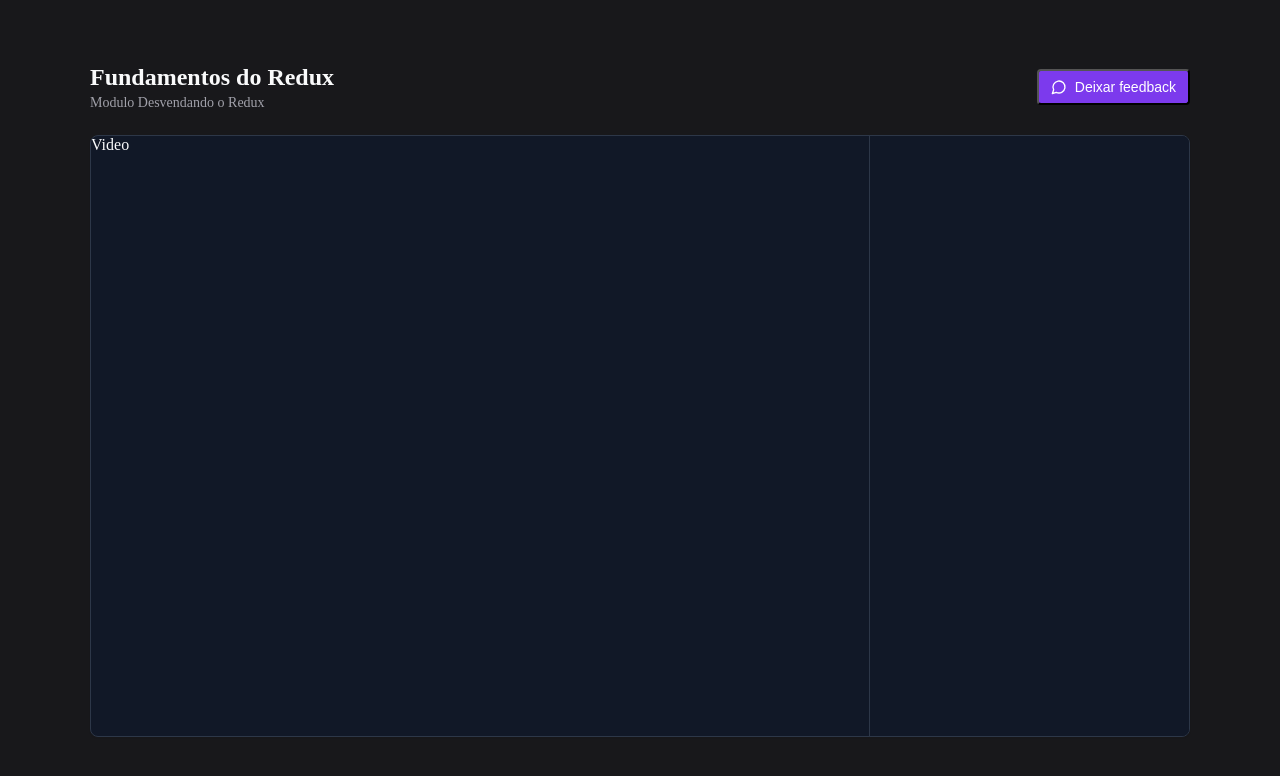
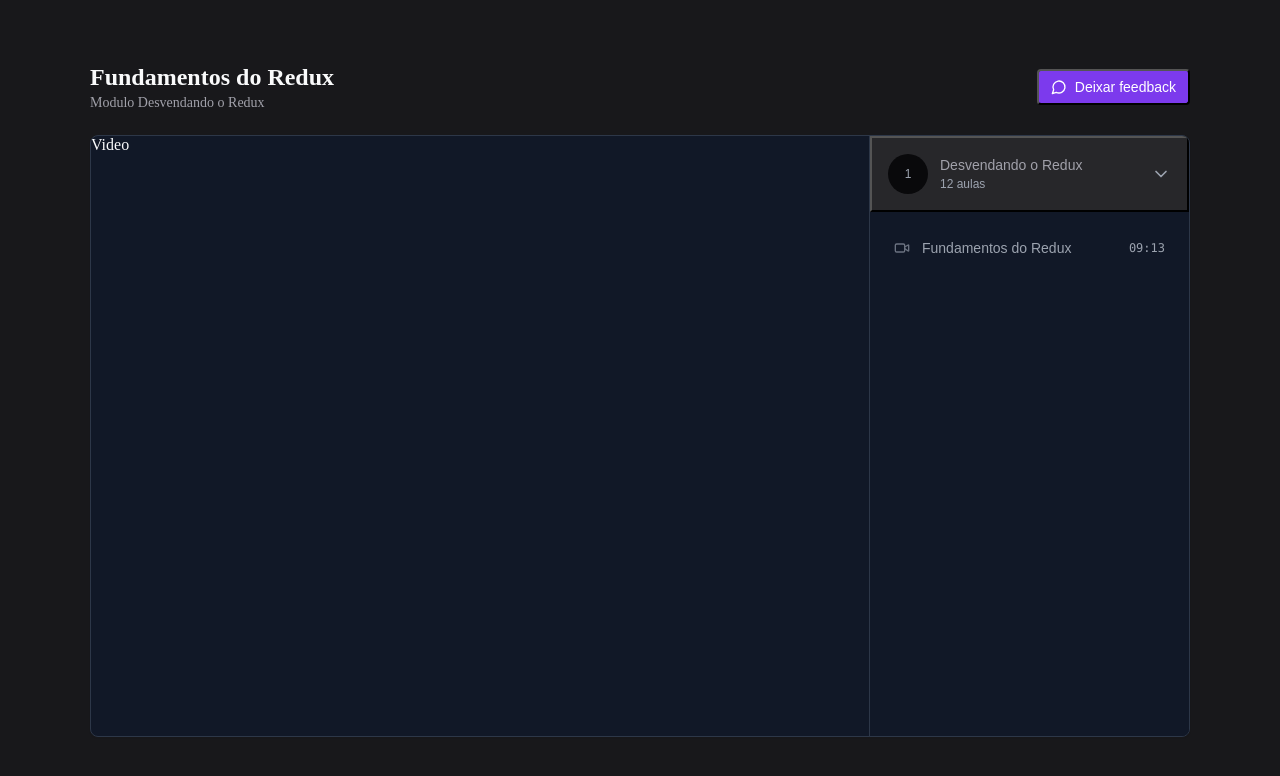
Before and after one commit to AdsonTanajura/react-redux-zustand, a React (Vite) app: page / in a window 1280 px wide. Shown: the top 776 px of the page. Built offline with nearby package versions, Linux system fonts and the light colour scheme.

Commit message:
Add ClassBar Component

```diff
--- /dev/null
+++ b/src/components/ClassBar/index.tsx
@@ -0,0 +1,30 @@
+import React from "react";
+
+import { ButtonContainer,ModuleClassNumbers,ModuleContainer, ModuleNumber, ModuleTilte, StyledChevronDown, ClassesContainer, Class, ClassName, ClassDuration } from "./styles";
+import { ModuleName } from "../TopBar/styles";
+import { Video } from "lucide-react";
+
+const ClassBar:React.FC = () => {
+
+    return(
+        <ModuleContainer>
+            <ButtonContainer>
+                <ModuleNumber>1</ModuleNumber>
+                <ModuleTilte>
+                    <ModuleName>Desvendando o Redux</ModuleName>
+                    <ModuleClassNumbers>12 aulas</ModuleClassNumbers>
+                </ModuleTilte>
+                <StyledChevronDown />
+            </ButtonContainer>
+            <ClassesContainer>
+                <Class>
+                    <Video hanging={16} width={16} color="#6b7280"/>
+                    <ClassName>Fundamentos do Redux</ClassName>
+                    <ClassDuration>09:13</ClassDuration>
+                </Class>
+            </ClassesContainer>
+        </ModuleContainer>
+    )
+};
+
+export default ClassBar;
--- /dev/null
+++ b/src/components/ClassBar/styles.ts
@@ -0,0 +1,80 @@
+import { styled } from "styled-components";
+
+import { ChevronDown } from "lucide-react";
+
+export const ModuleContainer = styled.div`
+
+`;
+export const ButtonContainer = styled.button`
+    display: flex;
+    width: 100%;
+    align-items: center;
+    gap: 12px;
+    background-color: #27272a;
+    padding: 16px;
+`;
+
+export const ModuleNumber = styled.div`
+    display: flex;
+    height: 40px;
+    width: 40px;
+    border-radius: 100%;
+    align-items: center;
+    justify-content: center;
+    background-color: #09090b;
+    font-size: 12px;
+    color: #9ca3af;
+`;
+
+export const ModuleTilte = styled.div`
+    display: flex;
+    flex-direction: column;
+    gap: 4px;
+    text-align: left;
+`;
+
+export const ModuleTilteName = styled.h3`
+    font-size: 14px;
+    font-weight: bold;
+`;
+
+export const ModuleClassNumbers = styled.span`
+    font-size: 12px;
+    color: #9ca3af;
+`;
+
+export const StyledChevronDown = styled(ChevronDown)`
+    color: #9ca3af;
+    margin-left: auto;
+    width: 20px;
+    height: 20px;
+`;
+
+export const ClassesContainer = styled.nav`
+    position: relative;
+    display: flex;
+    flex-direction: column;
+    gap: 16px;
+    padding: 24px;
+`;
+
+export const Class = styled.button`
+    display: flex;
+    align-items: center;
+    gap: 12px;
+    font-size: 14px;
+    color: #9ca3af;
+    background-color: transparent;
+    border: none;
+`;
+
+export const ClassName = styled.span`
+
+`;
+
+export const ClassDuration = styled.span`
+    margin-left: auto;
+    font-family: "Monaco", "Menlo", "Courier New", monospace;
+    font-size: 12px;
+    color: #9ca3af;
+`;
--- a/src/pages/Player/index.tsx
+++ b/src/pages/Player/index.tsx
@@ -1,19 +1,21 @@
 import React from "react";
 
-import { Container, Main, Content } from './styles';
+import { AsideContainer, Container, Content, MainContainer, VideoContainer } from './styles';
 
 import TopBar from "../../components/TopBar";
-
+import ClassBar from "../../components/ClassBar";
 const Player:React.FC = () => {
 
     return(
         <Container>
             <Content>
                 <TopBar tilte="Fundamentos do Redux" module="Modulo Desvendando o Redux" />
-                <Main>
-                    <div>Video</div>
-                    <aside></aside>
-                </Main>
+                <MainContainer>
+                    <VideoContainer>Video</VideoContainer>
+                    <AsideContainer>
+                        <ClassBar />
+                    </AsideContainer>
+                </MainContainer>
             </Content>
         </Container>
     )
--- a/src/pages/Player/styles.ts
+++ b/src/pages/Player/styles.ts
@@ -17,7 +17,7 @@
 
         `;
 
-export const Main = styled.main`
+export const MainContainer = styled.main`
     position: relative;
     display: flex;
     overflow: hidden;
@@ -26,21 +26,16 @@
     border-color: #2d3748;
     background-color: #111827;
     box-shadow: 0 1px 2px rgba(0, 0, 0, 0.05);
+`;
 
-    div{
-        flex: 1;
-    }
-    aside{
+export const AsideContainer = styled.aside`
     width: 320px;
     height: 600px;
     border-left: 1px solid #000;
     border-color: #2d3748;
     background-color: #111827;
-    }
 `;
 
-export const TilteContainer = styled.div`
-    display: flex;
-    flex-direction: column;
-    gap: 4px;
+export const VideoContainer = styled.div`
+    flex: 1;
 `;
```
Lines whose indentation alone changed are shown as unchanged.
